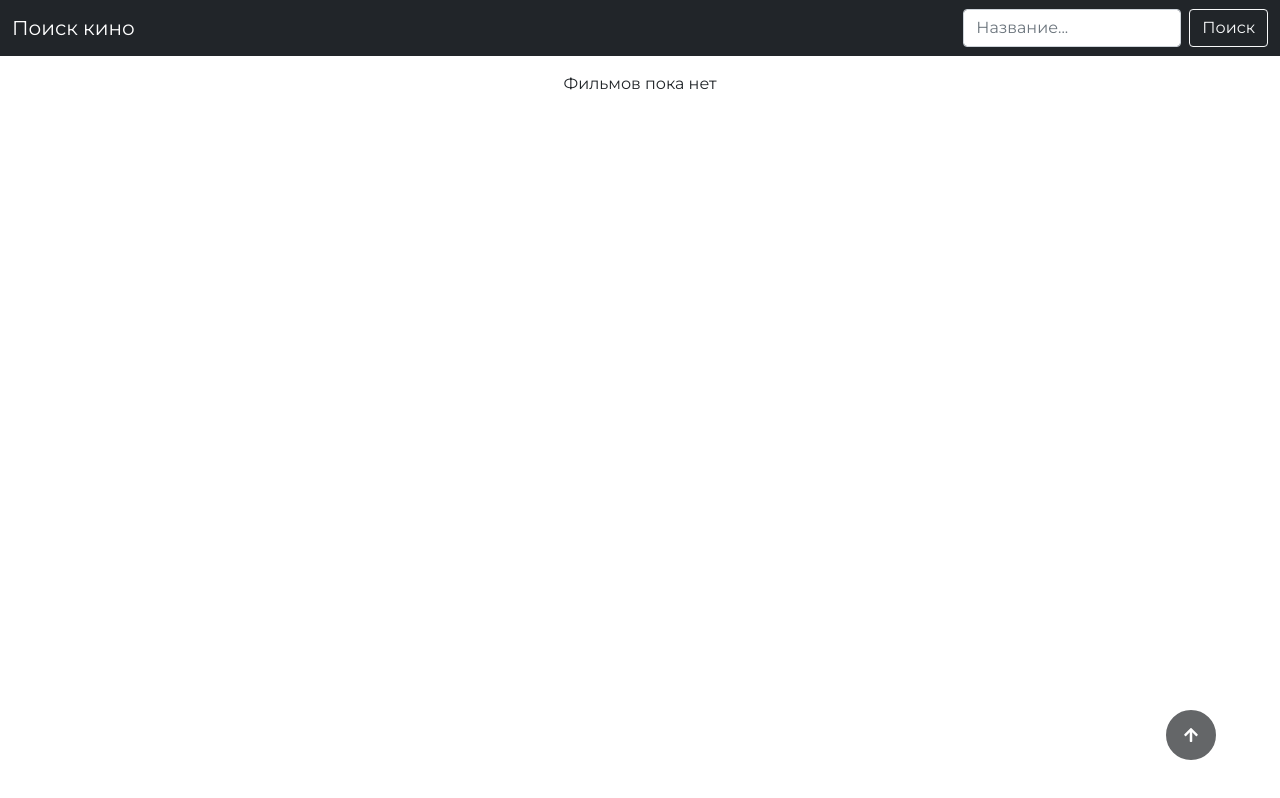
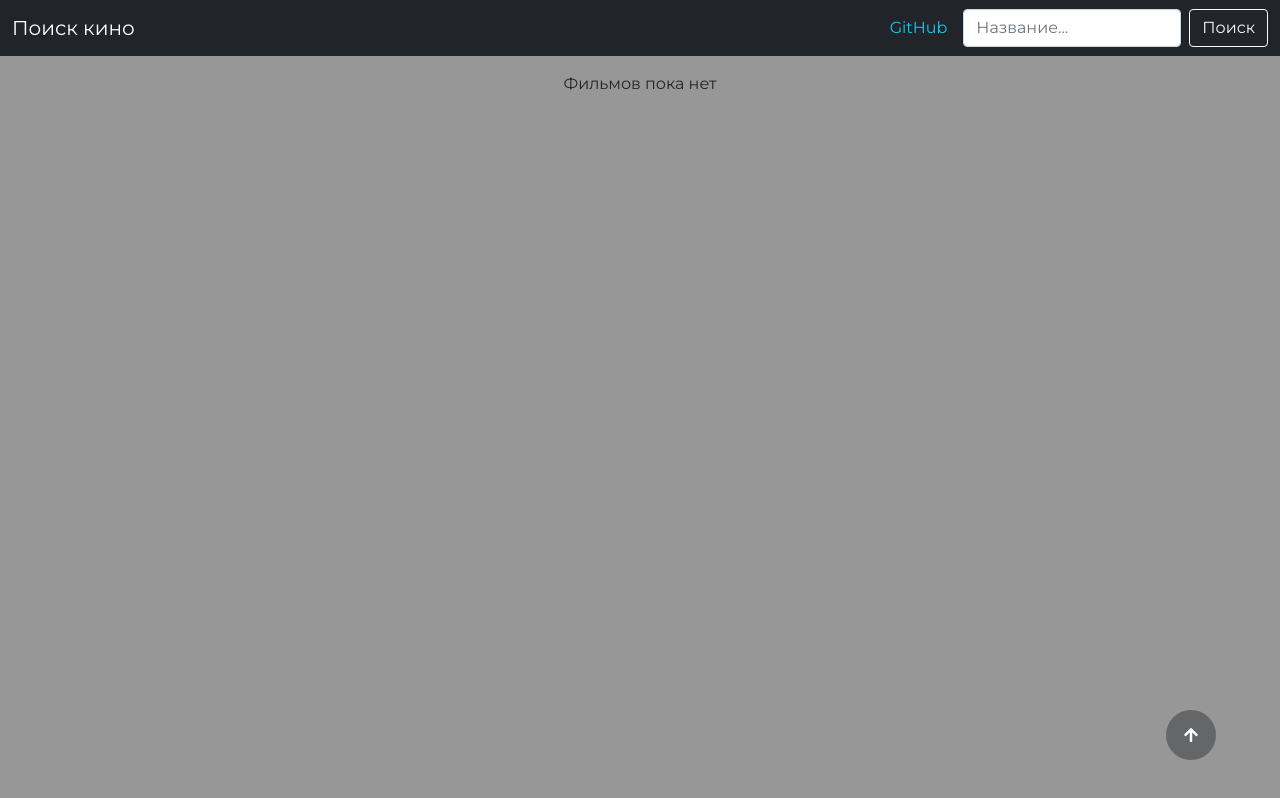
Before and after one commit to Javert5555/search_movies, a React (Create React App) app: page / in a window 1280 px wide. Built offline with nearby package versions, Linux system fonts and the light colour scheme.

Commit message:
add link to git and fix bg-color

```diff
--- a/src/components/Navibar.js
+++ b/src/components/Navibar.js
@@ -28,7 +28,8 @@ class Navibar extends Component {
             <header id="header">
                 <nav className="navbar navbar-expand-lg navbar-dark bg-dark">
                     <div className="container-fluid">
-                        <a className="navbar-brand me-auto mb-2 mb-lg-0" href="/#">Поиск кино</a>
+                        <a className="navbar-brand me-auto mb-2 mb-lg-0" href="/#" target="_blank" rel="noreferrer">Поиск кино</a>
+                        <a className="nav-link link-info mb-lg-0" href="https://github.com/Javert5555/search_movies" target="_blank" rel="noreferrer">GitHub</a>
                         <form className="d-flex" onSubmit={this.handleClickGetMovies}>
                             <input
                                 className="form-control me-2"
--- a/src/index.css
+++ b/src/index.css
@@ -1,10 +1,16 @@
+html {
+  height: 100%;
+
+}
+
 body {
   font-family: 'Montserrat', sans-serif;
+  background-color: rgb(151, 151, 151);
+
 }
 
 section {
   padding: 1rem;
-  background-color: rgb(151, 151, 151);
 }
 
 .card_description {
```
